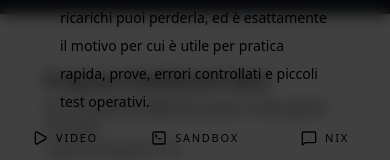
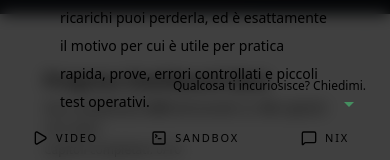
Before and after one commit to MT-Showcases/operating-systems-showcase, a Next.js app: page / in a window 390 px wide. Both pictures are taken after a click on the button "SANDBOX". Shown: the part 678-838 px from the top of the page. Built offline with nearby package versions, Linux system fonts and the light colour scheme.

Commit message:
feat(nix): aggiungi popup periodico con messaggi casuali su desktop e mobile
Co-Authored-By: Claude Sonnet 4.6 <noreply@anthropic.com>

```diff
--- a/components/nav/FloatingNav.tsx
+++ b/components/nav/FloatingNav.tsx
@@ -41,7 +41,7 @@ export default function FloatingNav() {
         <button
           type="button"
           onClick={() => emit('nix:open', { prompt: '' })}
-          className="flex h-14 items-center justify-center gap-2 text-accent-green transition hover:bg-accent-green/10"
+          className="flex h-14 items-center justify-center gap-2 bg-accent-green text-bg-primary transition hover:bg-accent-green/80"
           aria-label="Apri Nix"
         >
           <MessageSquare className="h-4 w-4" />
--- a/components/tutor/TutorFloatingChat.tsx
+++ b/components/tutor/TutorFloatingChat.tsx
@@ -6,6 +6,16 @@ import { MessageSquare, X } from 'lucide-react';
 import { TUTOR_NAME, TUTOR_PLACEHOLDER, TUTOR_TAGLINE } from '@/lib/tutor-config';
 import { on } from '@/lib/events';
 import useBodyScrollLock from '@/lib/useBodyScrollLock';
+
+const nixMessages = [
+  'Hai dubbi? Sono qui.',
+  'Qualcosa non è chiaro? Chiedimi!',
+  'Hai un concetto da chiarire? Parliamone.',
+  'Qualcosa ti incuriosisce? Chiedimi.',
+  'Vuoi approfondire qualcosa? Parliamone.',
+  'Serve un chiarimento? Scrivimi.',
+  'Hai una domanda? Sono qui per questo.',
+];
 
 type AnswerData = { summary: string; bullets?: string[]; suggestions?: Array<{ label: string; url: string }> };
 type Msg = { role: 'user' | 'assistant'; text: string; data?: AnswerData };
@@ -52,8 +62,11 @@ export default function TutorFloatingChat() {
     }
   });
   const [lastSources, setLastSources] = useState<Source[]>([]);
+  const [popupMessage, setPopupMessage] = useState<string | null>(null);
   const scrollRef = useRef<HTMLDivElement | null>(null);
   const textareaRef = useRef<HTMLTextAreaElement | null>(null);
+  const popupIntervalRef = useRef<ReturnType<typeof setInterval> | null>(null);
+  const popupHideRef = useRef<ReturnType<typeof setTimeout> | null>(null);
 
   useBodyScrollLock(open);
 
@@ -76,6 +89,28 @@ export default function TutorFloatingChat() {
     el.style.height = 'auto';
     el.style.height = `${el.scrollHeight}px`;
   }, [question]);
+
+  useEffect(() => {
+    if (open) return;
+
+    const showPopup = () => {
+      const msg = nixMessages[Math.floor(Math.random() * nixMessages.length)];
+      setPopupMessage(msg);
+      if (popupHideRef.current) clearTimeout(popupHideRef.current);
+      popupHideRef.current = setTimeout(() => setPopupMessage(null), 5000);
+    };
+
+    const firstTimer = setTimeout(() => {
+      showPopup();
+      popupIntervalRef.current = setInterval(showPopup, 25000);
+    }, 7000);
+
+    return () => {
+      clearTimeout(firstTimer);
+      if (popupIntervalRef.current) clearInterval(popupIntervalRef.current);
+      if (popupHideRef.current) clearTimeout(popupHideRef.current);
+    };
+  }, [open]);
 
   useEffect(() => {
     return on('nix:open', ({ prompt }) => {
@@ -121,14 +156,49 @@ export default function TutorFloatingChat() {
 
   return (
     <>
+      {/* Mobile popup: appare sopra la navbar, allineato al bottone Nix (colonna destra) */}
+      {popupMessage && !open && (
+        <div className="md:hidden fixed bottom-14 right-0 z-89 pointer-events-none flex justify-end pr-3 pb-2">
+          <div className="relative bg-bg-surface border border-accent-green/50 px-3 py-2 text-xs text-accent-green shadow-lg w-max max-w-[80vw] whitespace-nowrap">
+            {popupMessage}
+            <div
+              className="absolute top-full right-6 w-0 h-0"
+              style={{
+                borderLeft: '5px solid transparent',
+                borderRight: '5px solid transparent',
+                borderTop: '5px solid rgba(74,222,128,0.5)',
+              }}
+            />
+          </div>
+        </div>
+      )}
+
+      {/* Desktop: bottone floating con popup */}
+      <div className="hidden md:block fixed bottom-6 right-5 z-90">
+        {popupMessage && !open && (
+          <div className="absolute bottom-full right-0 mb-2 pointer-events-none">
+            <div className="relative bg-bg-surface border border-accent-green/50 px-3 py-2 text-xs text-accent-green shadow-lg w-max max-w-[80vw] whitespace-nowrap">
+              {popupMessage}
+              <div
+                className="absolute top-full right-4 w-0 h-0"
+                style={{
+                  borderLeft: '5px solid transparent',
+                  borderRight: '5px solid transparent',
+                  borderTop: '5px solid rgba(74,222,128,0.5)',
+                }}
+              />
+            </div>
+          </div>
+        )}
         <button
           onClick={() => setOpen((value) => !value)}
-        className="hidden md:flex fixed bottom-6 right-5 z-90 rounded-none bg-accent-green text-bg-primary px-4 py-3 font-semibold items-center gap-2 hover:bg-accent-cyan hover:text-bg-primary transition btn-glow-green"
+          className="flex rounded-none bg-accent-green text-bg-primary px-4 py-3 font-semibold items-center gap-2 hover:bg-accent-cyan hover:text-bg-primary transition btn-glow-green"
           aria-label={`Apri ${TUTOR_NAME}`}
         >
           <MessageSquare className="h-4 w-4" />
           {TUTOR_NAME}
         </button>
+      </div>
 
       {open ? (
         <>
```
Lines whose indentation alone changed are shown as unchanged.
